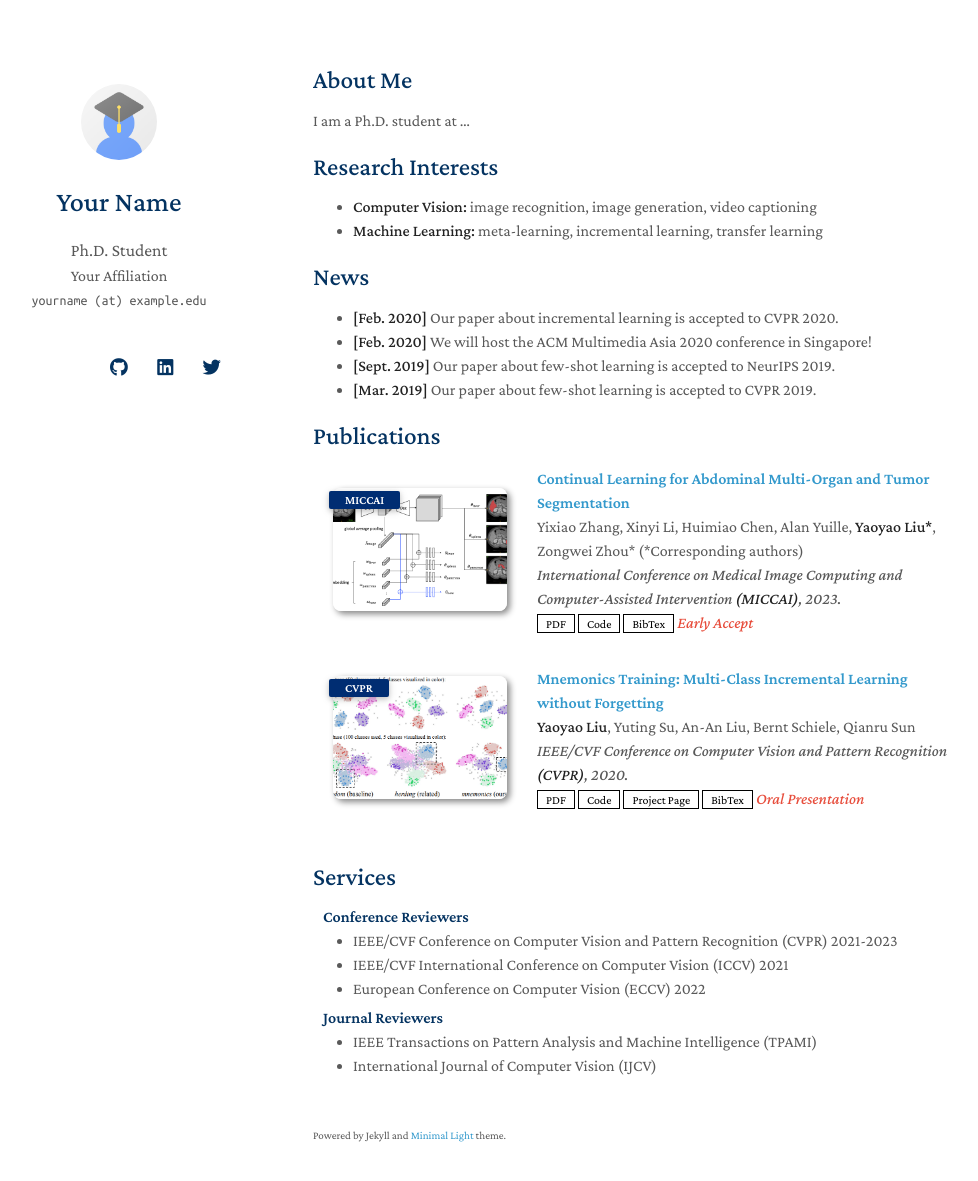
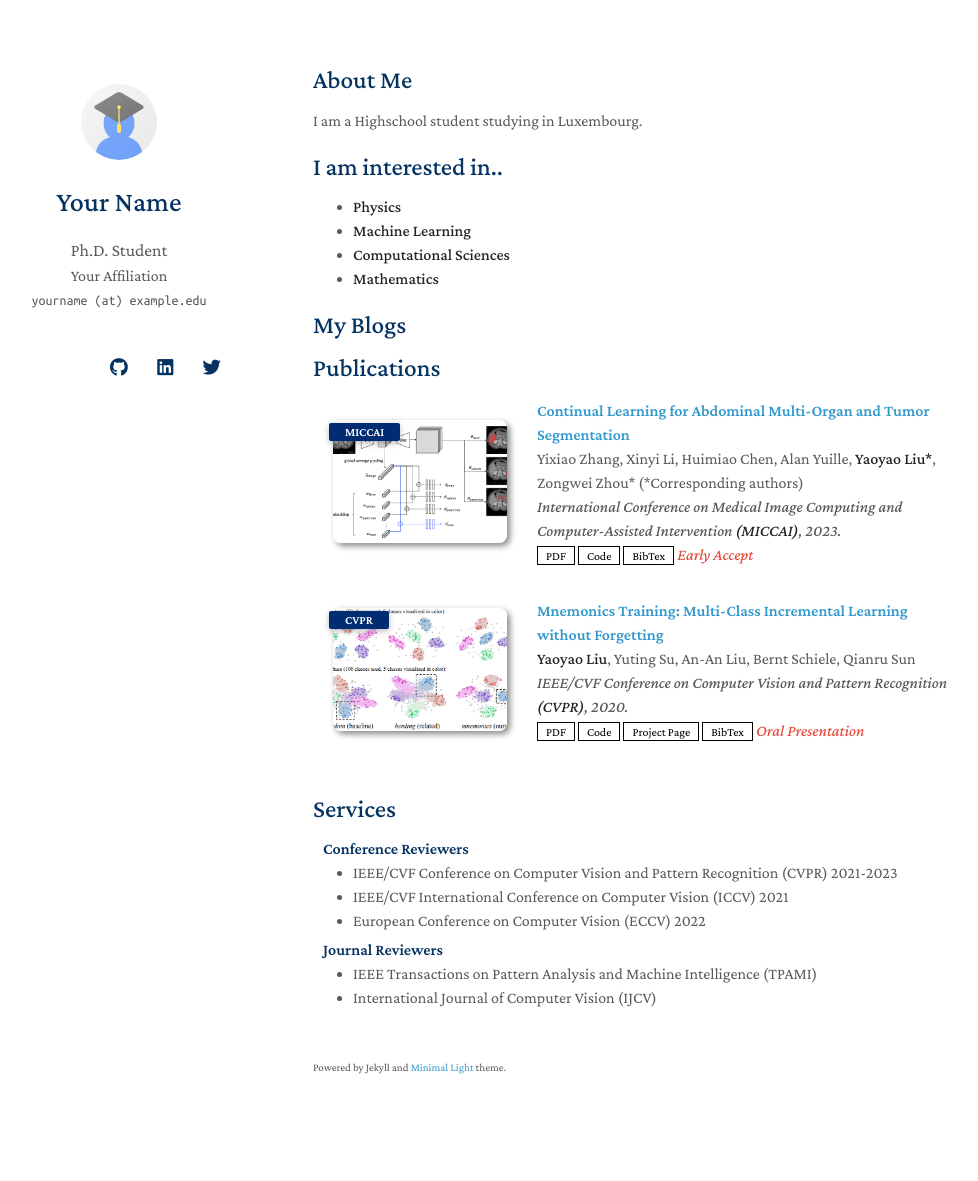
Before and after one commit to Worlds-law/Worlds-law.github.io, a Jekyll site: the page built from index.md, in a window 1280 px wide and 1216 px high. Shown: the top 1181 px of the window, without its empty margins (157-1135 px from the left). Built offline with Jekyll 4.4.1, drawn with Linux system fonts in a browser that asks for light colours; nearby versions of some CDN libraries; a style sheet for code colours, icons or effects is not loaded; our own code applies the rules of GitHub Pages for plain Markdown files.

Commit message:
Changed Profile

```diff
--- a/index.md
+++ b/index.md
@@ -4,19 +4,18 @@ layout: homepage
 
 ## About Me
 
-I am a Ph.D. student at ...
+I am a Highschool student studying in Luxembourg.
 
-## Research Interests
+## I am interested in..
 
-- **Computer Vision:** image recognition, image generation, video captioning
-- **Machine Learning:** meta-learning, incremental learning, transfer learning
+- **Physics**
+- **Machine Learning**
+- **Computational Sciences**
+- **Mathematics**
 
-## News
+## My Blogs
 
-- **[Feb. 2020]** Our paper about incremental learning is accepted to CVPR 2020.
-- **[Feb. 2020]** We will host the ACM Multimedia Asia 2020 conference in Singapore!
-- **[Sept. 2019]** Our paper about few-shot learning is accepted to NeurIPS 2019.
-- **[Mar. 2019]** Our paper about few-shot learning is accepted to CVPR 2019.
+
 
 {% include_relative _includes/publications.md %}
 
```
